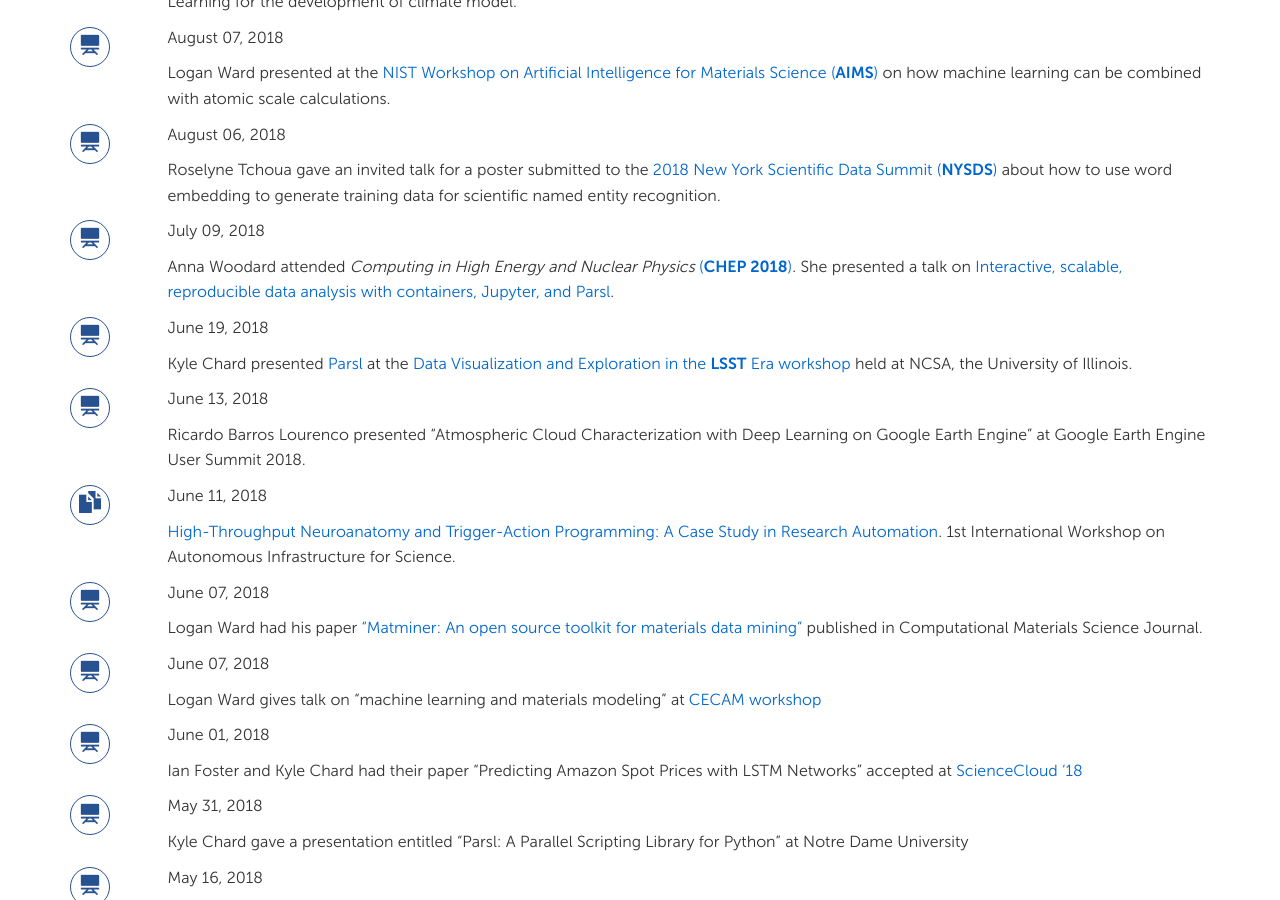
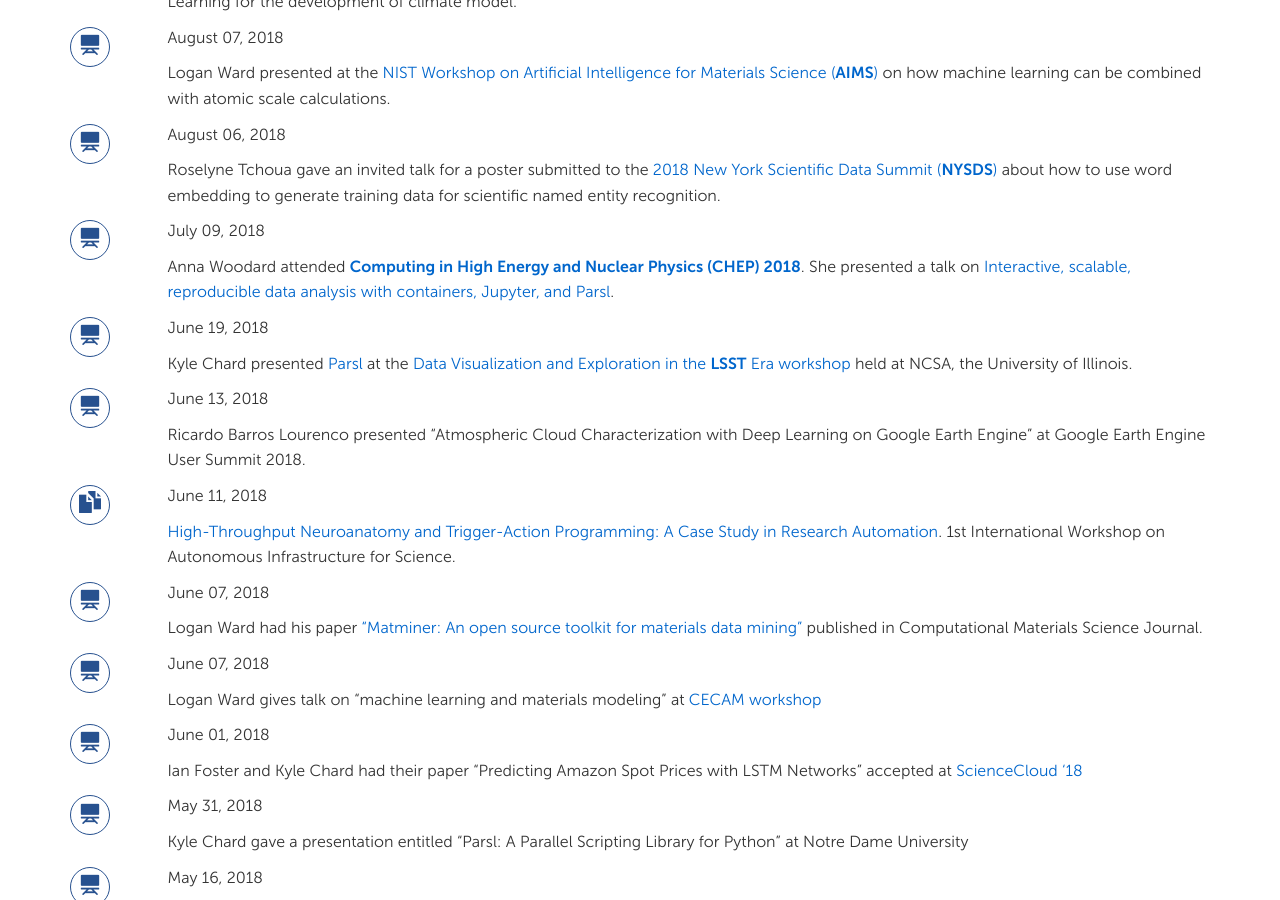
Before and after one commit to miketynes/globus-labs.github.io, a Jekyll site: the page built from news.html, in a window 1280 px wide and 900 px high, scrolled down 545 px. Built offline with Jekyll 4.4.1, drawn with Linux system fonts in a browser that asks for light colours; nearby versions of some CDN libraries.

Commit message:
Formatting

```diff
--- a/_posts/2018-07-09-Anna-CHEP.markdown
+++ b/_posts/2018-07-09-Anna-CHEP.markdown
@@ -4,4 +4,4 @@
 date:  2018-07-09 10:13:16 -0700
 type: presentation
 ---
-Anna Woodard attended *Computing in High Energy and Nuclear Physics* [(**CHEP 2018**)](http://chep2018.org/). She presented a talk on  [Interactive, scalable, reproducible data analysis with containers, Jupyter, and Parsl](https://indico.cern.ch/event/587955/contributions/2937563/).
+Anna Woodard attended [**Computing in High Energy and Nuclear Physics (CHEP) 2018**](http://chep2018.org/). She presented a talk on  [Interactive, scalable, reproducible data analysis with containers, Jupyter, and Parsl](https://indico.cern.ch/event/587955/contributions/2937563/).
```
